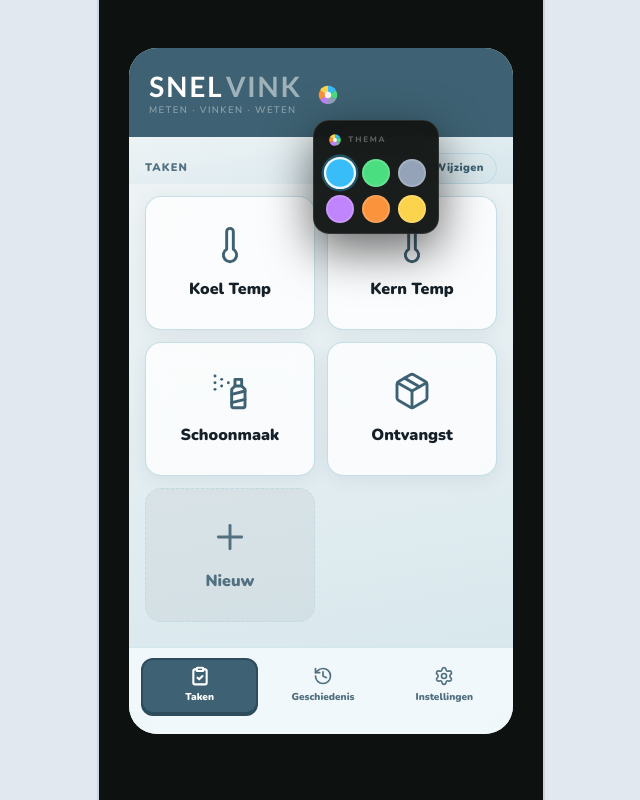
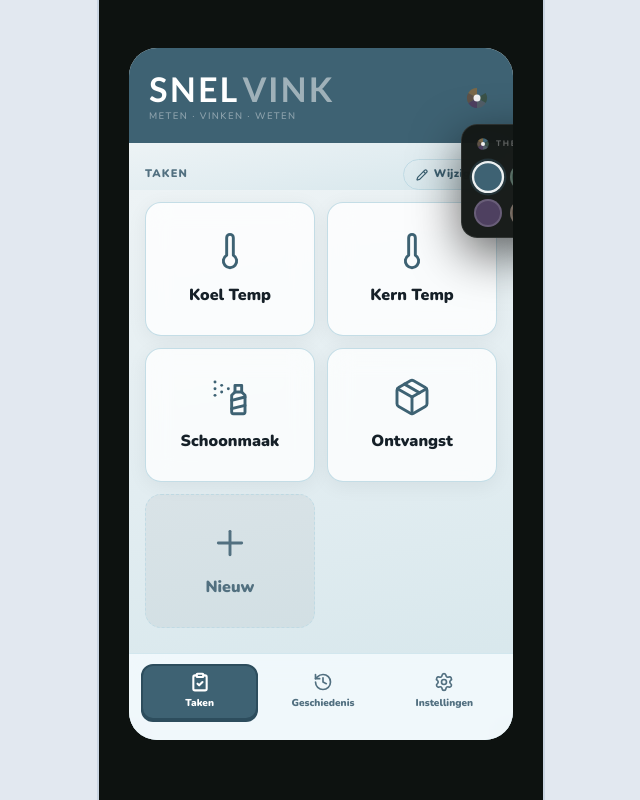
Before and after one commit to bcyruce/snelvink-app, a Next.js app: page /design-preview in a window 1280 px wide. Both pictures are taken after a click on the button "Thema wijzigen". Shown: the whole page, without its empty margins (319-959 px from the left). Built offline with nearby package versions, Linux system fonts and the light colour scheme.

Commit message:
style: adjust color palette alignment and theme color usage
Align color palette icon and title, increase SNELVINK font size, use primary color for color dots and palette segments.

Co-authored-by: Chenyu <163526816+bcyruce@users.noreply.github.com>

```diff
--- a/app/design-preview/page.tsx
+++ b/app/design-preview/page.tsx
@@ -151,12 +151,12 @@ function ThemePicker({
                 title={th.label}
                   style={{
                     width: 28, height: 28, borderRadius: "50%",
-                  background: th.dot,
+                    background: th.primary,
                     border: isActive
                       ? "2.5px solid rgba(255,255,255,0.9)"
                       : "2.5px solid rgba(255,255,255,0.15)",
                     cursor: "pointer",
-                  boxShadow: isActive ? `0 0 0 2px ${th.dot}55` : "none",
+                    boxShadow: isActive ? `0 0 0 2px ${th.primary}55` : "none",
                   transition: "border 0.15s, box-shadow 0.15s, transform 0.1s",
                   transform: isActive ? "scale(1.15)" : "scale(1)",
                   flexShrink: 0,
@@ -223,11 +223,10 @@ function PhonePreview({
         {/* Header */}
         <div className="px-5 pt-6 pb-5" style={{ background: t.primary }}>
           <div className="flex items-center justify-between">
-            {/* 标题 + 调色盘图标 */}
-            <div className="flex items-center gap-3">
+            {/* 标题 */}
             <div>
               <div style={{
-                  fontSize: 28, fontWeight: 800, color: "#fff",
+                fontSize: 34, fontWeight: 800, color: "#fff",
                 letterSpacing: "0.06em", lineHeight: 1,
                 fontFamily: "'Trebuchet MS', sans-serif",
                 textTransform: "uppercase",
@@ -243,7 +242,7 @@ function PhonePreview({
               </div>
             </div>
 
-              {/* 调色盘按钮 — 无边框，自然融入 */}
+            {/* 调色盘按钮 — 靠右，无边框 */}
             <div style={{ position: "relative" }}>
               <button
                 onClick={() => setPickerOpen(v => !v)}
@@ -260,7 +259,7 @@ function PhonePreview({
                 }}
                 aria-label="Thema wijzigen"
               >
-                  <PaletteIcon colors={paletteColors} size={22} />
+                <PaletteIcon colors={paletteColors} size={24} />
               </button>
 
               {pickerOpen && (
@@ -271,7 +270,6 @@ function PhonePreview({
                   paletteColors={paletteColors}
                 />
               )}
-              </div>
             </div>
           </div>
         </div>
@@ -336,7 +334,7 @@ function PhonePreview({
 export default function DesignPreview() {
   const [active, setActive] = useState<string>("steel");
   const t = themes[active];
-  const paletteColors = themeOrder.map(k => themes[k].dot);
+  const paletteColors = themeOrder.map(k => themes[k].primary);
 
   return (
     <div className="min-h-screen py-12 px-4" style={{ background: "#0D1210" }}>
```
Lines whose indentation alone changed are shown as unchanged.
